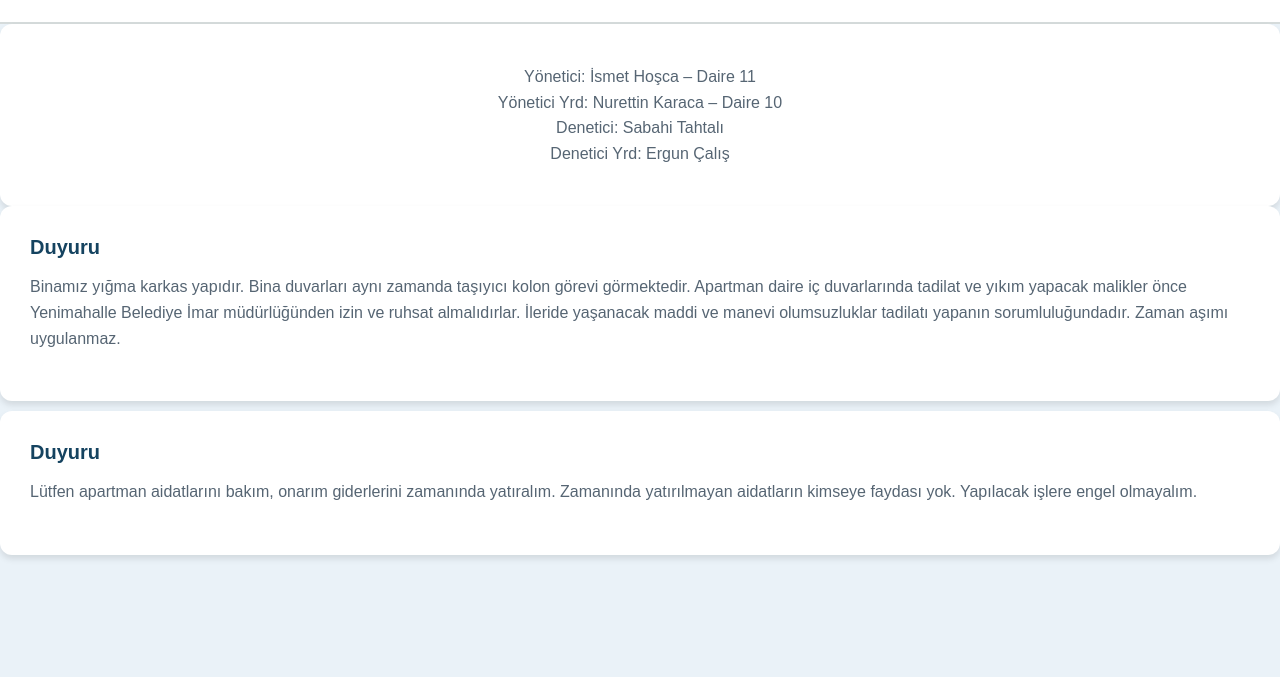
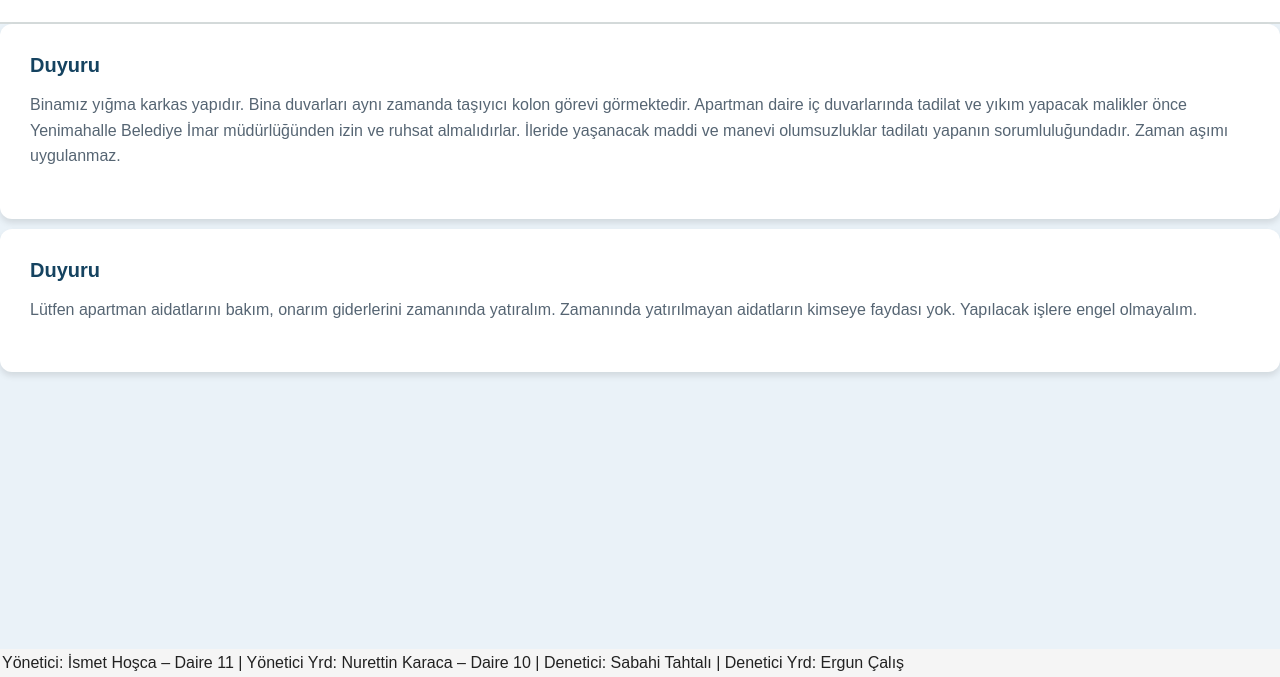
Before and after one commit to ehosca/teksifapt, a plain HTML site: page index.html in a window 1280 px wide. Shown: the part 123-800 px from the top of the page. Drawn offline with Linux system fonts and the light colour scheme.

Commit message:
cosmetic changes

```diff
--- a/index.html
+++ b/index.html
@@ -26,13 +26,6 @@
         <h2>TEKSİF Apartmanı Yönetim Sistemine hoş geldiniz.</h2>
       </div>
       <div class="content-body">
-        <div class="welcome-content">
-          <p></p>
-          <p>Yönetici: İsmet Hoşca – Daire 11</p>
-          <p>Yönetici Yrd: Nurettin Karaca – Daire 10 </p>
-          <p>Denetici: Sabahi Tahtalı </p>
-          <p>Denetici Yrd: Ergun Çalış</p>
-        </div>
         <div class="section-content">
           <h3>Duyuru</h3>
           <p>Binamız yığma karkas yapıdır. Bina duvarları aynı zamanda taşıyıcı kolon görevi görmektedir. Apartman daire iç duvarlarında tadilat ve yıkım yapacak malikler önce Yenimahalle Belediye İmar müdürlüğünden izin ve ruhsat almalıdırlar. İleride yaşanacak maddi ve manevi olumsuzluklar tadilatı yapanın sorumluluğundadır. Zaman aşımı uygulanmaz.</p>
@@ -44,5 +37,8 @@
       </div>
     </main>
   </div>
+  <footer>
+    <p>Yönetici: İsmet Hoşca – Daire 11 | Yönetici Yrd: Nurettin Karaca – Daire 10 | Denetici: Sabahi Tahtalı | Denetici Yrd: Ergun Çalış</p>
+  </footer>
 </body>
 </html>
--- a/styles.css
+++ b/styles.css
@@ -1,3 +1,20 @@
+/* Add to styles.css */
+html, body {
+  height: 100%;
+  margin: 0;
+  padding: 0;
+}
+
+body {
+  min-height: 100vh;
+  display: flex;
+  flex-direction: column;
+}
+
+.container {
+  flex: 1;
+}
+
 * {
   margin: 0;
   padding: 0;
@@ -252,6 +269,17 @@ body {
   margin-bottom: 20px;
 }
 
+/* Add or update these styles */
+footer {
+  width: 100%;
+  background: #f5f5f5;
+  color: #222;
+  padding: 5px 2px;
+  font-size: 1rem;
+  position: bottom; /* or fixed/bottom if you want sticky footer */
+  z-index: 10;
+}
+
 /* Responsive Design */
 @media (max-width: 768px) {
   .container {
```
